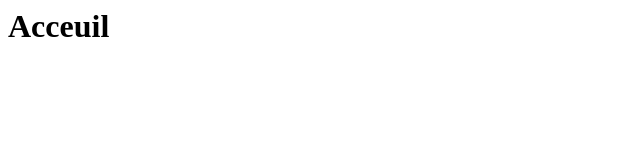
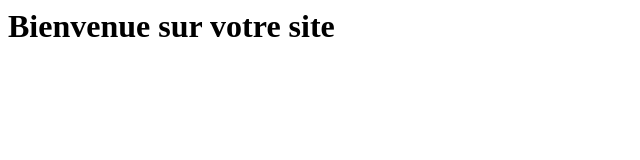
Before and after one commit to DieyeBineta/projet-collaboratif, a plain HTML site: page site_web/index.html in a window 1280 px wide. Shown: the whole page, without its empty margins (0-640 px from the left). Drawn offline with Linux system fonts and the light colour scheme.

Commit message:
Ajout du header

```diff
--- a/site_web/index.html
+++ b/site_web/index.html
@@ -1 +1,3 @@
-<h1>Acceuil</h1>
+<header>
+    <h1>Bienvenue sur votre site</h1>
+</header>
```
